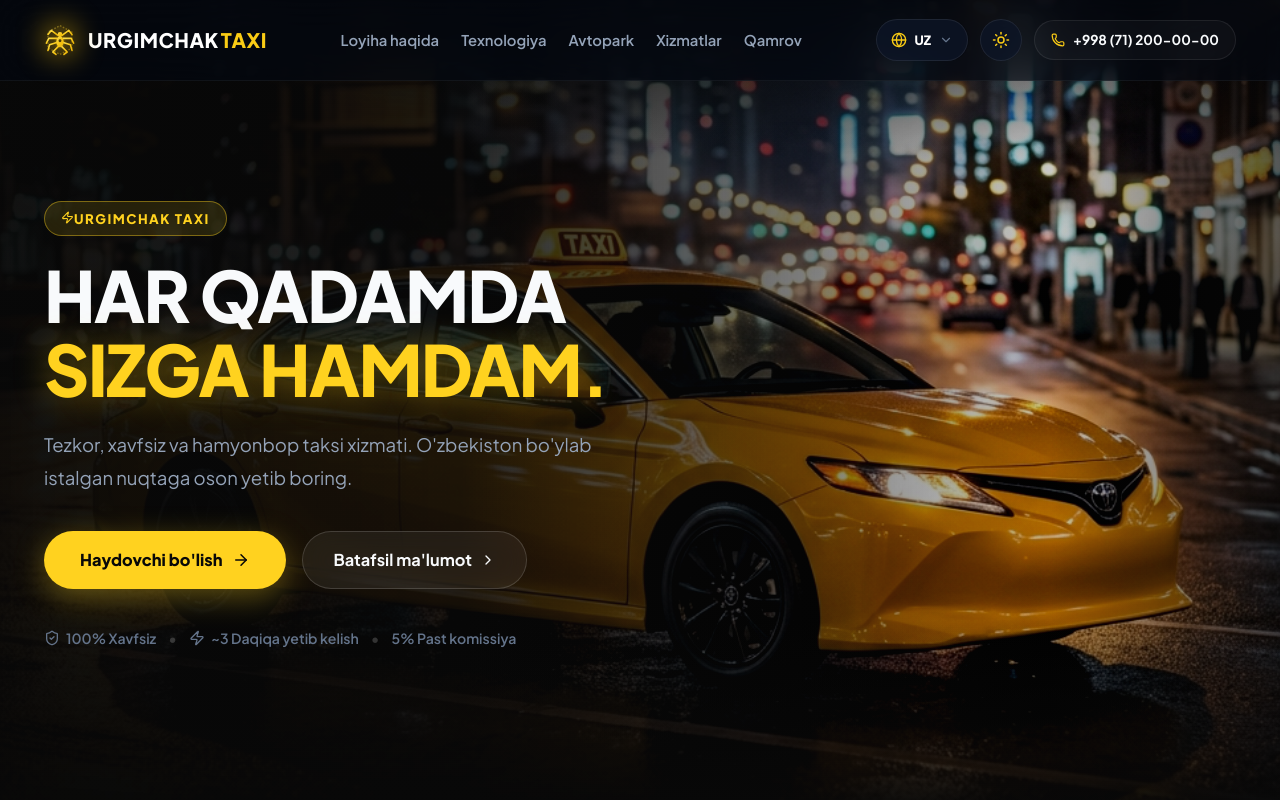
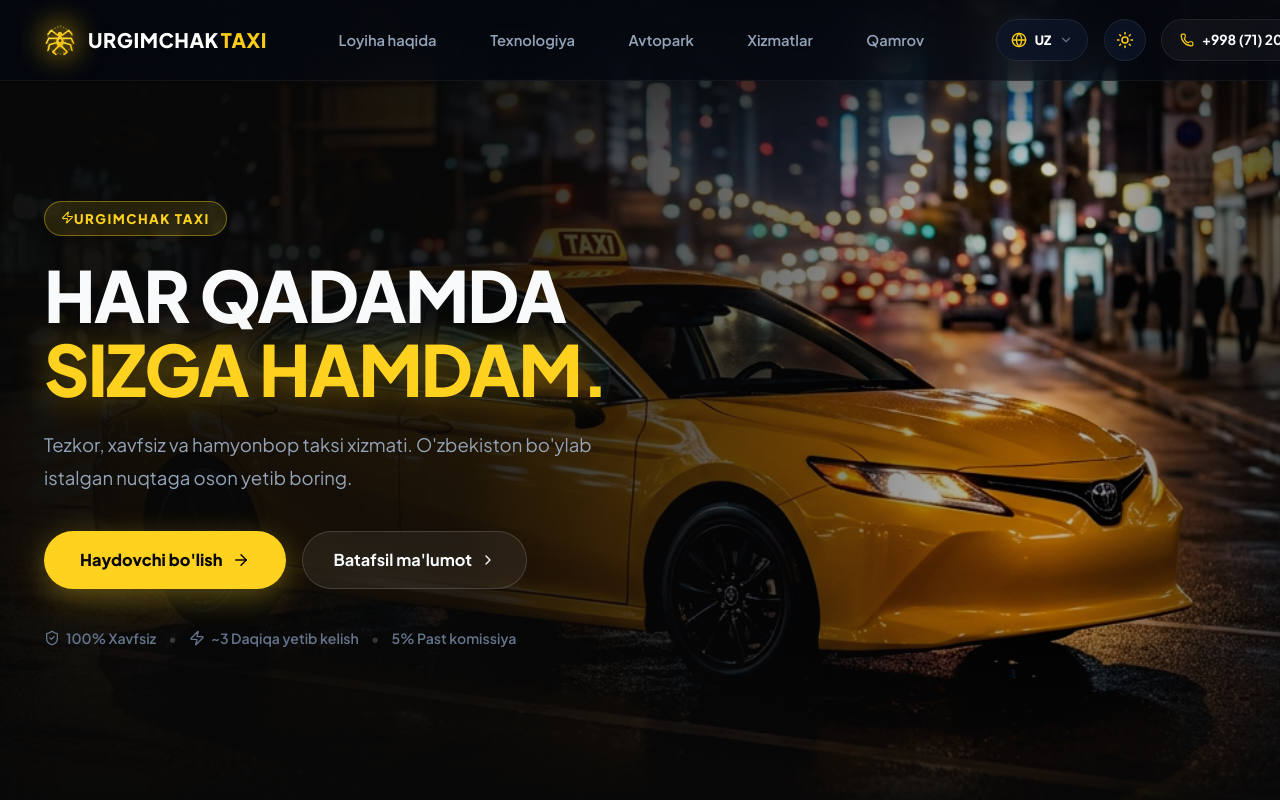
Before and after one commit to humoyun1773/taxi-landing-web, a React (Vite) app: page / in a window 1280 px wide. Shown: the top 800 px of the page. Built offline with nearby package versions, Linux system fonts and the light colour scheme.

Commit message:
style: balance Navbar horizontal spacing, padding, and flex alignment evenly across logo, menu items, and language selector

```diff
--- a/src/index.css
+++ b/src/index.css
@@ -331,7 +331,8 @@
   align-items: center;
   justify-content: space-between;
   height: 80px;
-  gap: 20px;
+  gap: clamp(16px, 2.5vw, 36px);
+  width: 100%;
 }
 
 .logo {
@@ -357,19 +358,6 @@
   opacity: 0.5;
 }
 
-.logo-icon {
-  width: 42px;
-  height: 42px;
-  background: linear-gradient(135deg, #111827 0%, #030712 100%);
-  border: 1px solid var(--border-gold);
-  border-radius: var(--radius-md);
-  display: flex;
-  align-items: center;
-  justify-content: center;
-  position: relative;
-  z-index: 1;
-}
-
 .logo-title-group {
   display: flex;
   flex-direction: column;
@@ -388,59 +376,65 @@
   margin-left: 2px;
 }
 
-.logo-sub {
-  font-size: 0.625rem;
-  font-weight: 700;
-  color: var(--text-muted);
-  letter-spacing: 1.5px;
-}
-
 .desktop-nav {
   display: flex;
   align-items: center;
+  justify-content: center;
+  flex: 1;
+  margin: 0 clamp(12px, 2vw, 32px);
 }
 
 .desktop-nav .nav-list {
   display: flex;
   align-items: center;
-  gap: 22px;
+  justify-content: center;
+  gap: clamp(16px, 2vw, 32px);
 }
 
 .nav-link {
   position: relative;
-  font-size: 0.925rem;
+  font-size: 0.92rem;
   font-weight: 600;
   color: var(--text-secondary);
-  padding: 8px 0;
+  padding: 8px 14px;
+  border-radius: var(--radius-full);
   white-space: nowrap;
-  transition: color 0.25s var(--ease-smooth);
+  transition: all 0.25s ease;
 }
 
 .nav-link::after {
   content: '';
   position: absolute;
-  bottom: 0;
-  left: 0;
-  width: 0;
+  bottom: 2px;
+  left: 14px;
+  right: 14px;
   height: 2px;
   background: var(--gold-gradient);
   border-radius: 2px;
-  box-shadow: 0 0 10px rgba(234, 179, 8, 0.7);
-  transition: width 0.3s cubic-bezier(0.16, 1, 0.3, 1);
+  box-shadow: 0 0 10px rgba(255, 210, 31, 0.7);
+  transform: scaleX(0);
+  transform-origin: center;
+  transition: transform 0.25s cubic-bezier(0.16, 1, 0.3, 1);
 }
 
 .nav-link:hover {
-  color: var(--text-white);
+  color: #FFFFFF;
+  background: rgba(255, 255, 255, 0.05);
+}
+
+html.light .nav-link:hover {
+  color: #0F172A;
+  background: rgba(0, 0, 0, 0.05);
 }
 
 .nav-link:hover::after {
-  width: 100%;
+  transform: scaleX(1);
 }
 
 .nav-actions {
   display: flex;
   align-items: center;
-  gap: 12px;
+  gap: clamp(10px, 1.2vw, 16px);
   flex-shrink: 0;
 }
 
@@ -448,11 +442,11 @@
   display: flex;
   align-items: center;
   gap: 8px;
-  background: rgba(255, 255, 255, 0.03);
+  background: rgba(255, 255, 255, 0.04);
   border: 1px solid var(--border-glass);
-  padding: 8px 16px;
+  padding: 9px 18px;
   border-radius: var(--radius-full);
-  font-size: 0.85rem;
+  font-size: 0.86rem;
   font-weight: 700;
   color: var(--text-primary);
   white-space: nowrap;
```
